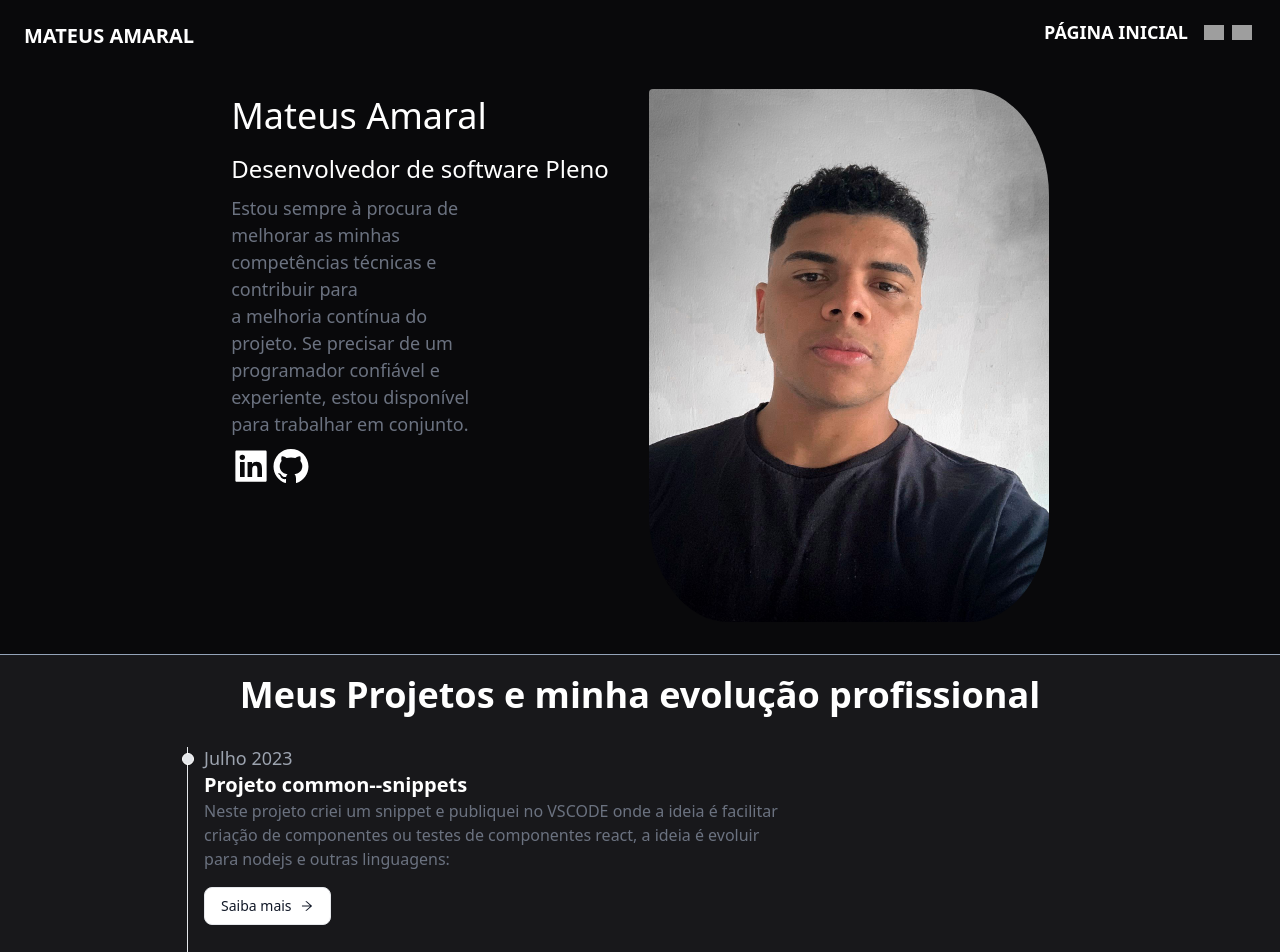
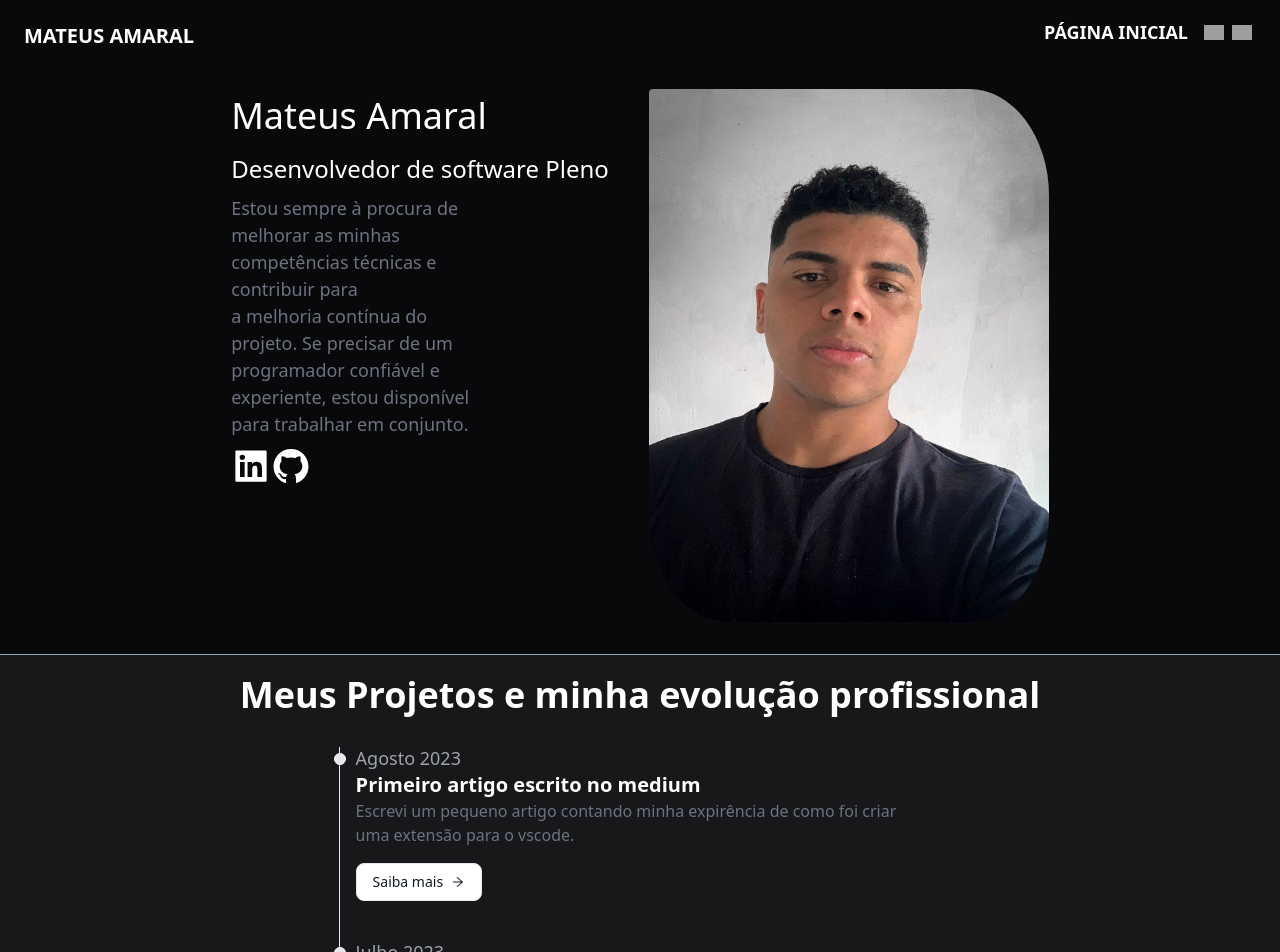
Before and after one commit to omateusamaral/personal-site, a Next.js app: page / in a window 1280 px wide. Shown: the top 952 px of the page. Built offline with nearby package versions, Linux system fonts and the light colour scheme; no server answers; grey boxes are pictures that could not be loaded.

Commit message:
feat: new item

```diff
--- a/src/app/constants.ts
+++ b/src/app/constants.ts
@@ -1,6 +1,13 @@
 import { ChronologyItemProps } from "./Components/ChronologyItem";
 
 export const chronologies: ChronologyItemProps[] = [
+  {
+    date: "August 2023",
+    title: "First Article Written on Medium",
+    description:
+      "I wrote a short article recounting my experience of how it was to create an extension for vscode.",
+    link: "https://medium.com/@mateus.amaral018/creating-your-first-extension-for-vscode-fb1805b6b4b3",
+  },
   {
     date: "July 2023",
     title: "Project common--snippets",
@@ -76,6 +83,13 @@ export const chronologies: ChronologyItemProps[] = [
 
 export const chronologiesPT: ChronologyItemProps[] = [
   {
+    date: "Agosto 2023",
+    title: "Primeiro artigo escrito no medium",
+    description:
+      "Escrevi um pequeno artigo contando minha expirência de como foi criar uma extensão para o vscode.",
+    link: "https://medium.com/@mateus.amaral018/creating-your-first-extension-for-vscode-fb1805b6b4b3",
+  },
+  {
     date: "Julho 2023",
     title: "Projeto common--snippets",
     description:
```
